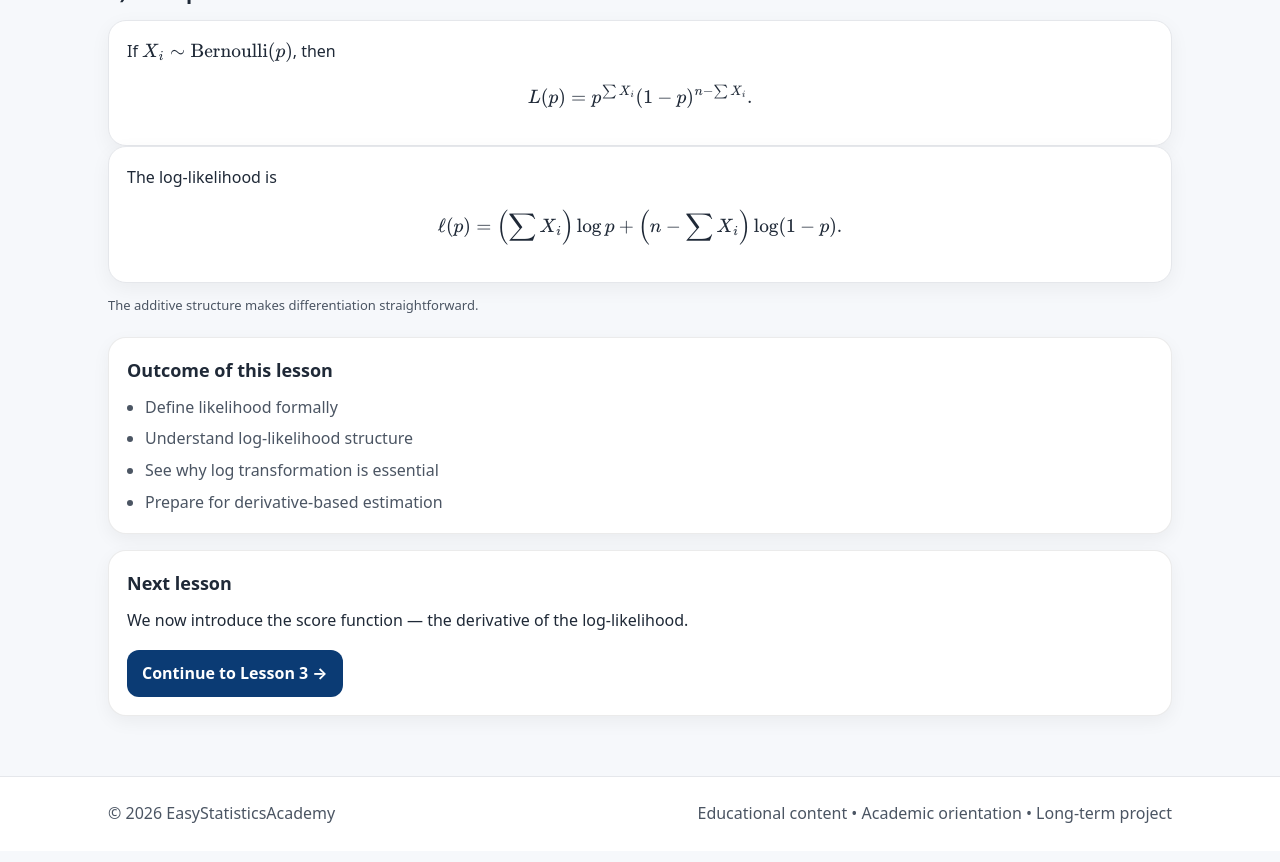
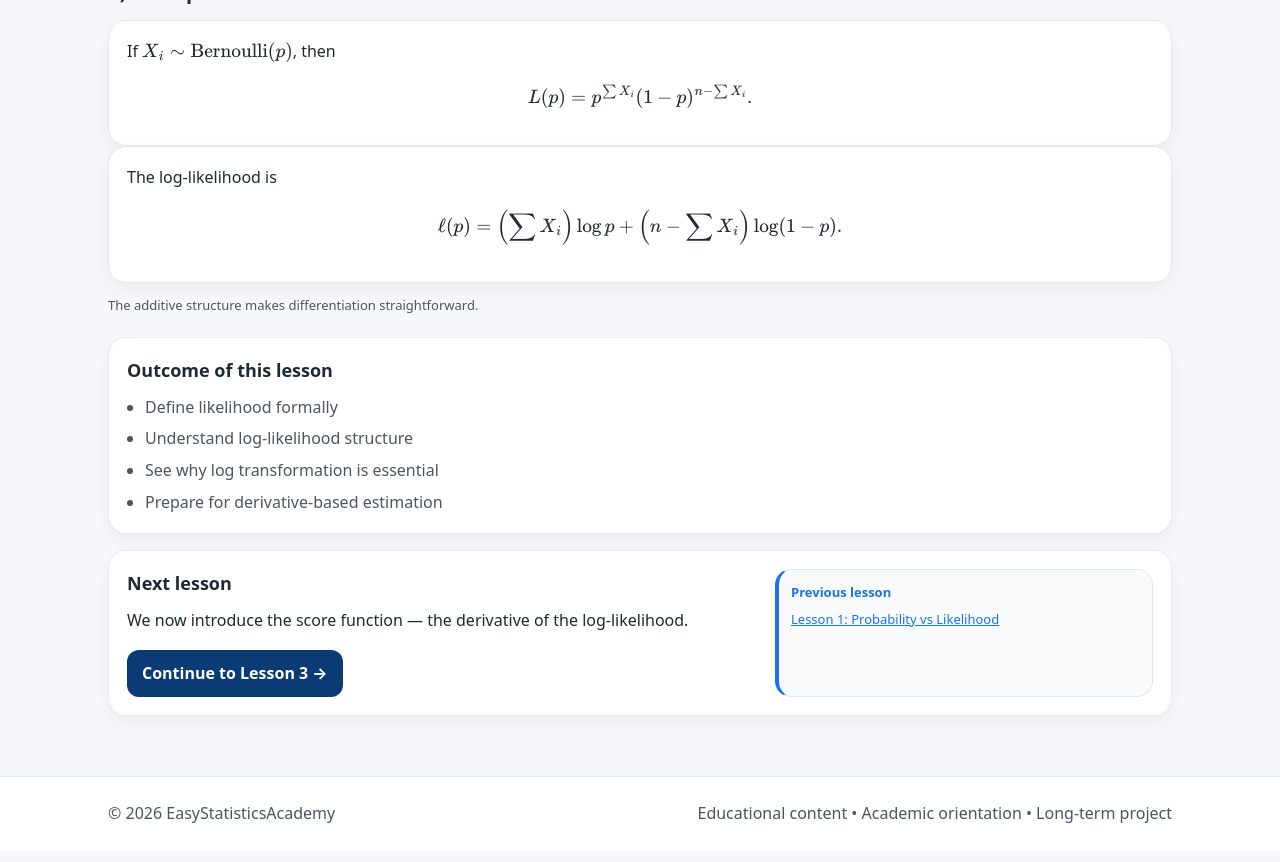
Before and after one commit to ammar-homaida-statistics/easystatisticsacademy, a Jekyll site: the page built from mathematical-statistics/likelihood-and-log-likelihood/likelihood-and-log-likelihood/index.md, in a window 1280 px wide and 900 px high, scrolled down 1926 px. Shown: the top 862 px of the window. Built offline with Jekyll 4.4.1, drawn with Linux system fonts in a browser that asks for light colours.

Commit message:
Add the previous lessons button

```diff
--- a/mathematical-statistics/likelihood-and-log-likelihood/likelihood-and-log-likelihood/index.md
+++ b/mathematical-statistics/likelihood-and-log-likelihood/likelihood-and-log-likelihood/index.md
@@ -225,6 +225,7 @@ sidebar: false
   </div>
 </section>
 
+<!-- ✅ Next + Previous navigation (matches your site style) -->
 <section class="section section-slim">
   <div class="callout">
     <div class="callout-copy">
@@ -240,5 +241,17 @@ sidebar: false
         </a>
       </div>
     </div>
+
+    <div class="callout-side">
+      <div class="mini" style="border-left:4px solid #1a73e8; padding-left:12px;">
+        <div class="mini-title" style="color:#1a73e8;">Previous lesson</div>
+        <div class="mini-body">
+          <a href="/mathematical-statistics/likelihood-and-log-likelihood/probability-vs-likelihood/" style="color:#1a73e8; text-decoration:underline;">
+            Lesson 1: Probability vs Likelihood
+          </a>
+        </div>
+      </div>
+    </div>
+
   </div>
 </section>
```
